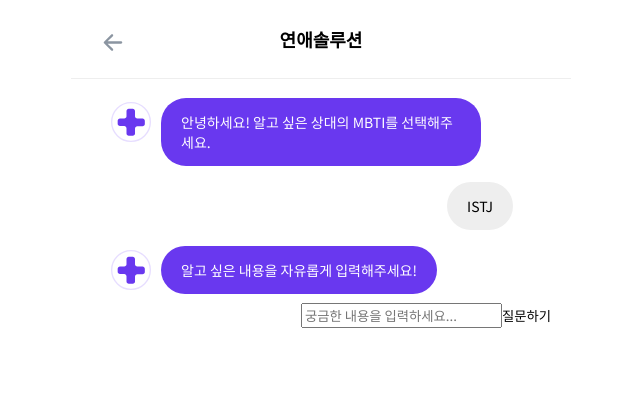
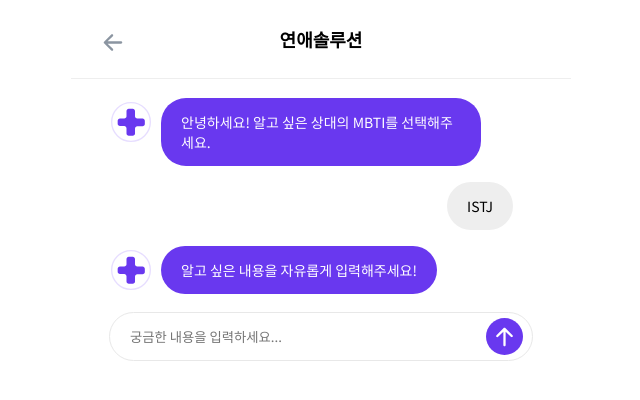
Before and after one commit to hyunaa-ln/er_project, a React (Create React App) app: page /solution in a window 1280 px wide. Both pictures are taken after a click on the button "ISTJ". Shown: the top 400 px of the page, without its empty margins (319-959 px from the left). Built offline with nearby package versions, Linux system fonts and the light colour scheme.

Commit message:
여러개수정

```diff
--- a/src/App.css
+++ b/src/App.css
@@ -575,7 +575,7 @@ h1 img {
 .profileBox {
     display: flex;
     align-items: center;
-    padding: 20px 30px 30px;
+    padding: 20px 30px 20px;
 }
 .main_thumb {
     width: 45px;
@@ -609,6 +609,14 @@ h1 img {
 }
 .p_heart img {
     width: 25px;
+}
+.p_date {
+    font-size: 14px;
+    color: #8a8a8a;
+}
+.postTitle {
+    font-size: 18px;
+    margin: 0 0 10px 0;
 }
 .mainText {
     margin-bottom: 30px;
@@ -809,7 +817,15 @@ h1 img {
     display: flex;
     flex-direction: row-reverse;
     padding: 0 20px;
-    width: 70%;
+    flex-wrap: wrap;
+    margin-left: auto;
+    align-items: flex-start;
+}
+.choicesWrap {
+    width: 74%;
+    display: flex;
+    flex-direction: row-reverse;
+    padding: 0 20px;
     flex-wrap: wrap;
     margin-left: auto;
     align-items: flex-start;
@@ -835,6 +851,28 @@ h1 img {
     top: 4px;
     left: -50px;
     width: 40px;
+}
+
+.input-container {
+    position: relative;
+    margin: 10px auto 30px;
+}
+.input-container input {
+    width: 400px;
+    height: 45px;
+    border-radius: 45px;
+    border: 1px solid #e8e8e8;
+    padding-left: 20px;
+}
+.input-container input:focus {
+    outline: none;
+    border-color: #6938ef;
+    box-shadow: 0 3px 10px #6938ef0f;
+}
+.input-container button {
+    position: absolute;
+    top: 6px;
+    right: 10px;
 }
 
 /* set mbti */
--- a/src/components/CommunityPage.js
+++ b/src/components/CommunityPage.js
@@ -9,25 +9,17 @@ function CommunityPage() {
     const [posts, setPosts] = useState([]);
     const [searchKeyword, setSearchKeyword] = useState('');
     const [searchResult, setSearchResult] = useState({ isActive: false, keyword: '' });
-    const [page, setPage] = useState(0); // 페이지 상태 추가
-    const [isFetching, setIsFetching] = useState(false); // 데이터 가져오기 상태
+    const [page, setPage] = useState(0);
+    const [isFetching, setIsFetching] = useState(false);
     const navigate = useNavigate();
 
     const handlePostClick = (postId) => {
         navigate(`/communityPost/${postId}`);
     };
 
-    useEffect(() => {
-        if (activeTab === 'tab1') {
-            fetchPosts(0, true); // 최신글일 때 무한 스크롤 초기화
-        } else if (activeTab === 'tab2') {
-            fetchPopularPosts(); // 인기글일 때 10개 게시글만 불러오기
-        }
-    }, [activeTab]);
-
     const fetchPosts = useCallback(
         async (page, isNewTab = false) => {
-            if (activeTab !== 'tab1') return; // 최신글 탭이 아닌 경우 중단
+            if (activeTab !== 'tab1') return;
             setIsFetching(true);
             try {
                 const response = await fetch(`http://localhost:8080/api/posts/latest?page=${page}`);
@@ -43,7 +35,7 @@ function CommunityPage() {
                 setIsFetching(false);
             }
         },
-        [activeTab]
+        [activeTab] // `activeTab`이 바뀔 때 함수가 재생성됩니다.
     );
 
     const fetchPopularPosts = useCallback(async () => {
@@ -61,6 +53,14 @@ function CommunityPage() {
             setIsFetching(false);
         }
     }, []);
+
+    useEffect(() => {
+        if (activeTab === 'tab1') {
+            fetchPosts(0, true);
+        } else if (activeTab === 'tab2') {
+            fetchPopularPosts();
+        }
+    }, [activeTab, fetchPosts, fetchPopularPosts]);
 
     useEffect(() => {
         const handleScroll = () => {
@@ -105,7 +105,7 @@ function CommunityPage() {
 
     const handleTabClick = (tab) => {
         setActiveTab(tab);
-        setPage(0); // 탭 변경 시 페이지 초기화
+        setPage(0);
     };
 
     const formatDate = (dateString) => {
@@ -167,7 +167,7 @@ function CommunityPage() {
                         >
                             {activeTab === 'tab2' && <span className="rank">{index + 1}</span>}
                             <div>
-                                <h3>{item.postTitle}</h3>
+                            <h3>{item.postTitle.length > 25 ? `${item.postTitle.substring(0, 25)}...` : item.postTitle}</h3>
                                 <span className="category">{item.mbti}</span>
                             </div>
                             <div className="bottom_list">
--- a/src/components/EditPostPage.js
+++ b/src/components/EditPostPage.js
@@ -93,7 +93,7 @@ function EditPostPage() {
                             placeholder="타이틀"
                             onChange={(e) => setTitle(e.target.value)}
                             required
-                            maxLength={20}
+                            maxLength={50}
                         />
                     </div>
 
--- a/src/components/JoinCompletePage.js
+++ b/src/components/JoinCompletePage.js
@@ -13,7 +13,7 @@ function JoinCompletPage() {
         </h1>
       </Link>
       <p>가입이 완료되었습니다.</p>
-      <Link to='/' className='complete_btn'>메인으로</Link>
+      <Link to='/login' className='complete_btn'>로그인</Link>
     </div>
   )
 }
--- a/src/components/NewPostPage.js
+++ b/src/components/NewPostPage.js
@@ -84,7 +84,7 @@ function NewPostPage() {
                             placeholder="타이틀"
                             onChange={(e) => setTitle(e.target.value)}
                             required
-                            maxLength={20}
+                            maxLength={50}
                         />
                     </div>
 
--- a/src/components/PostContent.js
+++ b/src/components/PostContent.js
@@ -93,6 +93,7 @@ function PostContent({ post, isAuthor, postId, navigate }) {
                 <div className="profile">
                     <p>{post.nickname}</p>
                     <span className="badge">{post.myMbti}</span>
+                    <p className='p_date'>10:22 PM</p>
                 </div>
                 {isAuthor && (
                     <div className="p_btnWrap">
@@ -115,6 +116,7 @@ function PostContent({ post, isAuthor, postId, navigate }) {
                 </div>
             </div>
             <div className="mainTextWrap">
+                <h2 className="postTitle">{post.postTitle}</h2>
                 <p className="mainText">{post.postContent}</p>
                 {adviceContent && (
                     <div className="adviceBox">
--- a/src/components/RootLayout.js
+++ b/src/components/RootLayout.js
@@ -6,9 +6,14 @@ import Navigation from './Navigation'
 function RootLayout() {
     const location = useLocation();
 
-    const navRoutes = ['/', '/setMbti', '/getMbti', '/community', '/communityPost'];
+    // 하단 네비게이션 바를 표시할 경로 조건 설정
+    const navRoutes = ['/', '/setMbti', '/getMbti', '/community'];
+    const dynamicRoutes = [/^\/communityPost\/\d+$/, /^\/editPost\/\d+$/]; // 동적 라우트를 정규식으로 정의
 
-    const showBottomNav = navRoutes.includes(location.pathname);
+    // 현재 경로가 고정 경로 목록에 포함되어 있는지 또는 동적 라우트와 일치하는지 확인
+    const showBottomNav =
+        navRoutes.includes(location.pathname) ||
+        dynamicRoutes.some((regex) => regex.test(location.pathname));
 
 
   return (
--- a/src/components/SolutionPage.js
+++ b/src/components/SolutionPage.js
@@ -1,7 +1,8 @@
-import React, { useState, useEffect } from 'react';
+import React, { useState, useEffect, useRef } from 'react';
 import BackButton from './BackButton';
 import { Link } from 'react-router-dom';
 import thumb from '../assets/ai.svg';
+import commentBtn from '../assets/commentBtn.svg';
 
 function SolutionPage() {
     const [messages, setMessages] = useState(() => {
@@ -10,31 +11,27 @@ function SolutionPage() {
             ? JSON.parse(savedMessages)
             : [{ sender: 'bot', text: '안녕하세요! 알고 싶은 상대의 MBTI를 선택해주세요.' }];
     });
-    useEffect(() => {
-        window.scrollTo(0, document.body.scrollHeight); // 페이지 로드 시 최하단으로 이동
-      }, []);
-
     const [selectedMbti, setSelectedMbti] = useState('');
     const [loading, setLoading] = useState(false);
+    const [userQuestion, setUserQuestion] = useState('');
+
     const [choices] = useState([
-        'ISTJ',
-        'ISFJ',
-        'INFJ',
-        'INTJ',
-        'ISTP',
-        'ISFP',
-        'INFP',
-        'INTP',
-        'ESTP',
-        'ESFP',
-        'ENFP',
-        'ENTP',
-        'ESTJ',
-        'ESFJ',
-        'ENFJ',
-        'ENTJ',
+        'ISTJ', 'ISFJ', 'INFJ', 'INTJ', 'ISTP', 'ISFP', 'INFP', 'INTP',
+        'ESTP', 'ESFP', 'ENFP', 'ENTP', 'ESTJ', 'ESFJ', 'ENFJ', 'ENTJ'
     ]);
-    const [userQuestion, setUserQuestion] = useState('');
+
+    const chatContainerRef = useRef(null);
+    const isFirstLoad = useRef(true); // 첫 로드 상태 추적
+
+    // 메시지가 업데이트될 때마다 최하단으로 스크롤
+    useEffect(() => {
+        if (chatContainerRef.current) {
+            chatContainerRef.current.scrollIntoView({
+                behavior: isFirstLoad.current ? 'auto' : 'smooth', // 첫 로드 시 'auto' 사용
+            });
+            isFirstLoad.current = false; // 이후에는 smooth로 설정
+        }
+    }, [messages]);
 
     useEffect(() => {
         localStorage.setItem('messages', JSON.stringify(messages));
@@ -52,11 +49,13 @@ function SolutionPage() {
                 setLoading(true);
                 const botResponse = await askChatbot(selectedMbti, text);
 
-                setMessages((prev) => [...prev, { sender: 'bot', text: botResponse }]);
+                setMessages((prev) => [
+                    ...prev,
+                    { sender: 'bot', text: botResponse },
+                    { sender: 'bot', text: '다시 알고 싶은 상대의 MBTI를 선택해주세요.' }
+                ]);
 
                 localStorage.setItem('latestSolution', botResponse);
-
-                setMessages((prev) => [...prev, { sender: 'bot', text: '다시 알고 싶은 상대의 MBTI를 선택해주세요.' }]);
 
                 setLoading(false);
                 setSelectedMbti('');
@@ -123,11 +122,14 @@ function SolutionPage() {
                         </div>
                     </div>
                 )}
+                {/* 스크롤 이동을 위한 참조 */}
+                <div ref={chatContainerRef} />
             </div>
 
             <div className="choices-container">
                 {selectedMbti === '' ? (
-                    choices.map((choice, index) => (
+                    <div className='choicesWrap'>
+                        {choices.map((choice, index) => (
                             <button
                                 key={index}
                                 className="choice-bubble"
@@ -136,7 +138,8 @@ function SolutionPage() {
                             >
                                 {choice}
                             </button>
-                    ))
+                        ))}
+                    </div>
                 ) : (
                     <div className="input-container">
                         <input
@@ -147,7 +150,7 @@ function SolutionPage() {
                             disabled={loading}
                         />
                         <button onClick={handleQuestionSubmit} disabled={loading}>
-                            질문하기
+                            <img src={commentBtn} alt='commentBtn' />
                         </button>
                     </div>
                 )}
```
Lines whose indentation alone changed are shown as unchanged.
